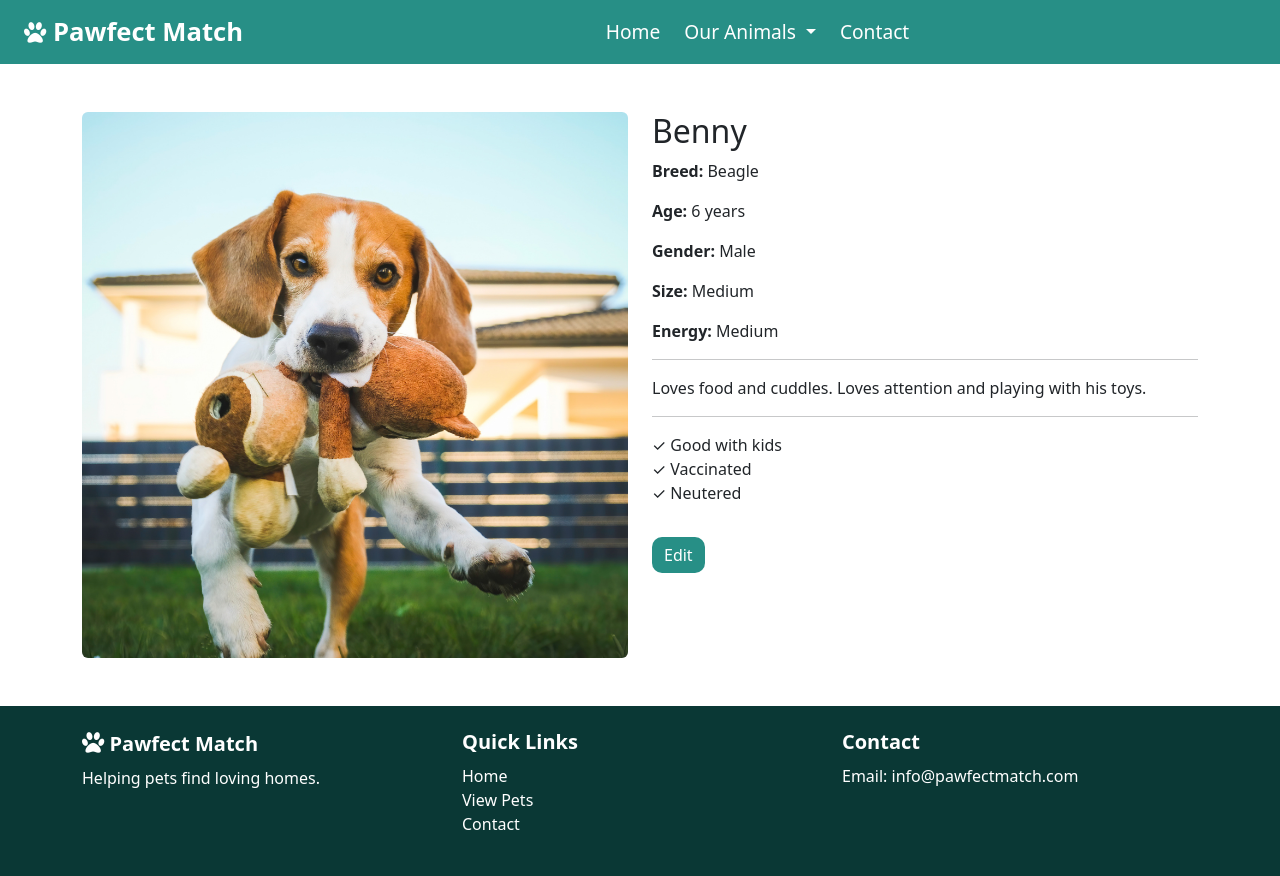
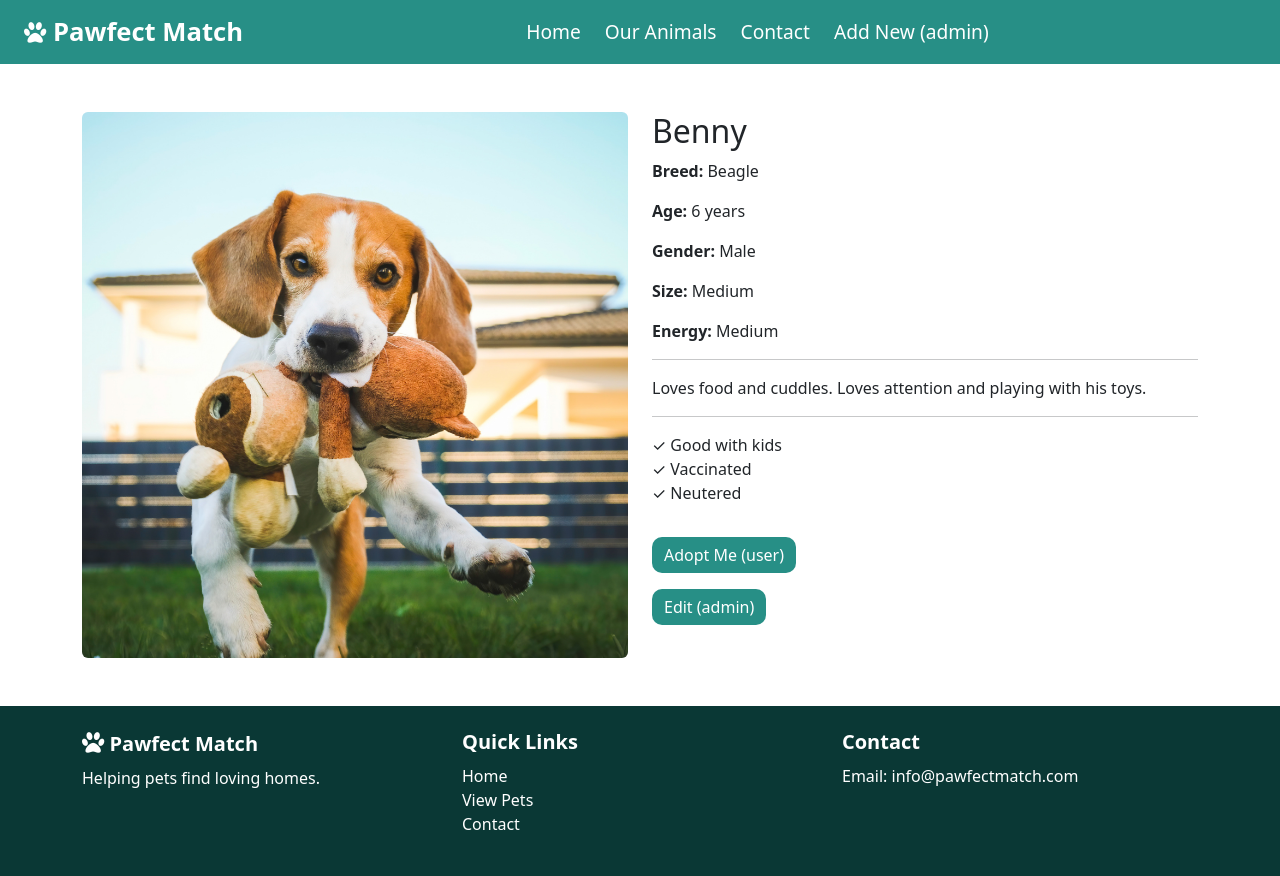
Before and after one commit to josiepollard/Pawfect, a PHP site: page /pet.php?id=21 in a window 1280 px wide. Run offline with PHP 8.4, Linux system fonts and the light colour scheme; data comes from the database, SQL or seed files in the repository.

Commit message:
form on pet page

```diff
--- a/includes/navbar.php
+++ b/includes/navbar.php
@@ -16,22 +16,10 @@
         <ul class="navbar-nav mx-lg-auto mb-2 mb-lg-0 gap-lg-2 ">
 
             <li class="nav-item"><a class="nav-link" href="index.php">Home</a></li>
-
-            <!-- Recipes dropdown -->
-            <li class="nav-item dropdown">
-            <a class="nav-link dropdown-toggle" href="#" id="recipesDropdown" role="button" data-bs-toggle="dropdown">
-                Our Animals
-            </a>
-
-            <!-- dropdown child links -->
-            <ul class="dropdown-menu">
-                <li><a class="dropdown-item" href="view_all.php">All Animals</a></li>
-                <li><a class="dropdown-item" href="add_pet.php">Add New</a></li>
-
-            </ul>
-            </li>
+            <li class="nav-item"><a class="nav-link" href="view_all.php">Our Animals</a></li>
 
             <li class="nav-item"><a class="nav-link" href="#">Contact</a></li>
+             <li class="nav-item"><a class="nav-link" href="add_pet.php">Add New (admin)</a></li>
 
 
         </ul>
--- a/pet.php
+++ b/pet.php
@@ -18,6 +18,23 @@ if ($result->num_rows === 0) {
 }
 
 $pet = $result->fetch_assoc();
+
+// HANDLE ENQUIRY
+if (isset($_POST['enquire'])) {
+
+    $user_name = $_POST['user_name'];
+    $email = $_POST['email'];
+    $message = $_POST['message'];
+
+    $stmt = $conn->prepare("INSERT INTO enquiries (pet_id, name, email, message) VALUES (?, ?, ?, ?)");
+    $stmt->bind_param("isss", $id, $user_name, $email, $message);
+
+    if ($stmt->execute()) {
+        $success = "Enquiry sent successfully 🐾";
+    } else {
+        $success = "Error sending enquiry";
+    }
+}
 ?>
 
 <!DOCTYPE html>
@@ -47,7 +64,12 @@ $pet = $result->fetch_assoc();
 
     <div class="col-md-6">
 
+
+    <?php if(isset($success)) echo "<div class='alert alert-success mt-3'>$success</div>"; ?>
+
       <h2><?php echo $pet['name']; ?></h2>
+
+
 
       <p><strong>Breed:</strong> <?php echo $pet['breed']; ?></p>
       <p><strong>Age:</strong> <?php echo $pet['age']; ?> years</p>
@@ -68,8 +90,36 @@ $pet = $result->fetch_assoc();
         <?php if ($pet['neutered']) echo "✓ Neutered<br>"; ?>
       </p>
 
+      <button class="btn btn-adopt mt-3" data-bs-toggle="collapse" data-bs-target="#enquiryForm">
+              Adopt Me (user)
+        </button><br>
+        <div class="collapse mt-3" id="enquiryForm">
+
+          <div class="card p-3">
+
+            <h5>Send Enquiry</h5>
+
+            <form method="POST">
+
+              <input type="text" name="user_name" class="form-control mb-2" placeholder="Your Name" required>
+
+              <input type="email" name="email" class="form-control mb-2" placeholder="Your Email" required>
+
+              <textarea name="message" class="form-control mb-2" placeholder="Message" required></textarea>
+
+              <button type="submit" name="enquire" class="btn btn-sendEnuiry">
+                Send Enquiry
+              </button>
+
+            </form>
+
+          </div>
+
+        </div>
+
+
         <a href="edit_pet.php?id=<?php echo $pet['id']; ?>" class="btn btn_edit mt-3">
-        Edit
+        Edit (admin)
         </a>
     </div>
 
--- a/styles/index.css
+++ b/styles/index.css
@@ -33,6 +33,30 @@
 .navbar-toggler {border: none;}
 
 .navbar-toggler:focus {box-shadow: none;}
+
+
+/**********************
+FOOTER
+***********************/
+
+.footer {
+  background-color: #0a3835;
+  color: #ffffff;
+}
+
+.footer h5 {
+  font-weight: 600;
+  margin-bottom: 10px;
+}
+
+.footer a {
+  color: #fff;
+  text-decoration: none;
+}
+
+.footer a:hover {
+  text-decoration: underline;
+}
 
 /**********************
    ADD NEW PET PAGE
@@ -91,19 +115,7 @@
   box-shadow: 0 8px 20px rgba(0,0,0,0.15);
 }
 
-/**********************
-PET PAGE INDIVIDUAL
-***********************/
-.btn_edit {
-    background-color: #278f86;
-    border: none;
-    color: white;
-    font-weight: 500;
-    border-radius: 10px;
-    transition: 0.2s;
-}
 
-.btn_edit:hover {background-color: #ffffff;}
 
 /**********************
 EDIT PET PAGE
@@ -131,29 +143,16 @@ EDIT PET PAGE
 .btn-delete:hover {background-color: #ffffff;}
 
 
-
-
-
-
 /**********************
-FOOTER
+PET PAGE INDIVIDUAL
 ***********************/
-
-.footer {
-  background-color: #0a3835;
-  color: #ffffff;
+.btn_edit, .btn-adopt, .btn-sendEnuiry {
+    background-color: #278f86;
+    border: none;
+    color: white;
+    font-weight: 500;
+    border-radius: 10px;
+    transition: 0.2s;
 }
 
-.footer h5 {
-  font-weight: 600;
-  margin-bottom: 10px;
-}
-
-.footer a {
-  color: #fff;
-  text-decoration: none;
-}
-
-.footer a:hover {
-  text-decoration: underline;
-}
+.btn_edit:hover, .btn-adopt:hover, .btn-sendEnuiry:hover {background-color: #ffffff;}
```
Also changed, not shown: enquiries.php (added, +57 -0 lines).
